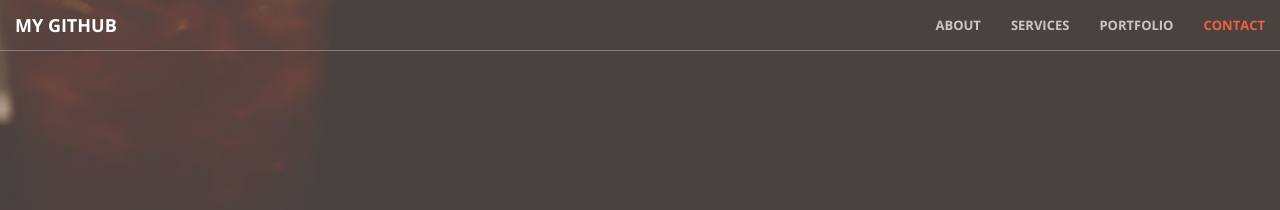
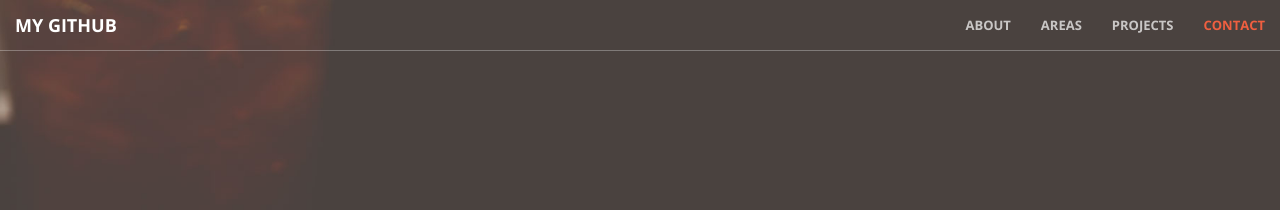
Before and after one commit to Mikeymac02/Mikeymac02.github.io, a Jekyll site: the page built from index.html, in a window 1280 px wide. Shown: the top 210 px of the page. Built offline with Jekyll 4.4.1, drawn with Linux system fonts in a browser that asks for light colours.

Commit message:
Update nav.html

```diff
--- a/_includes/nav.html
+++ b/_includes/nav.html
@@ -18,10 +18,10 @@
                     <a class="page-scroll" href="#about">About</a>
                 </li>
                 <li>
-                    <a class="page-scroll" href="#services">Services</a>
+                    <a class="page-scroll" href="#services">Areas</a>
                 </li>
                 <li>
-                    <a class="page-scroll" href="#portfolio">Portfolio</a>
+                    <a class="page-scroll" href="#portfolio">Projects</a>
                 </li>
                 <li>
                     <a class="page-scroll" href="#contact">Contact</a>
```
